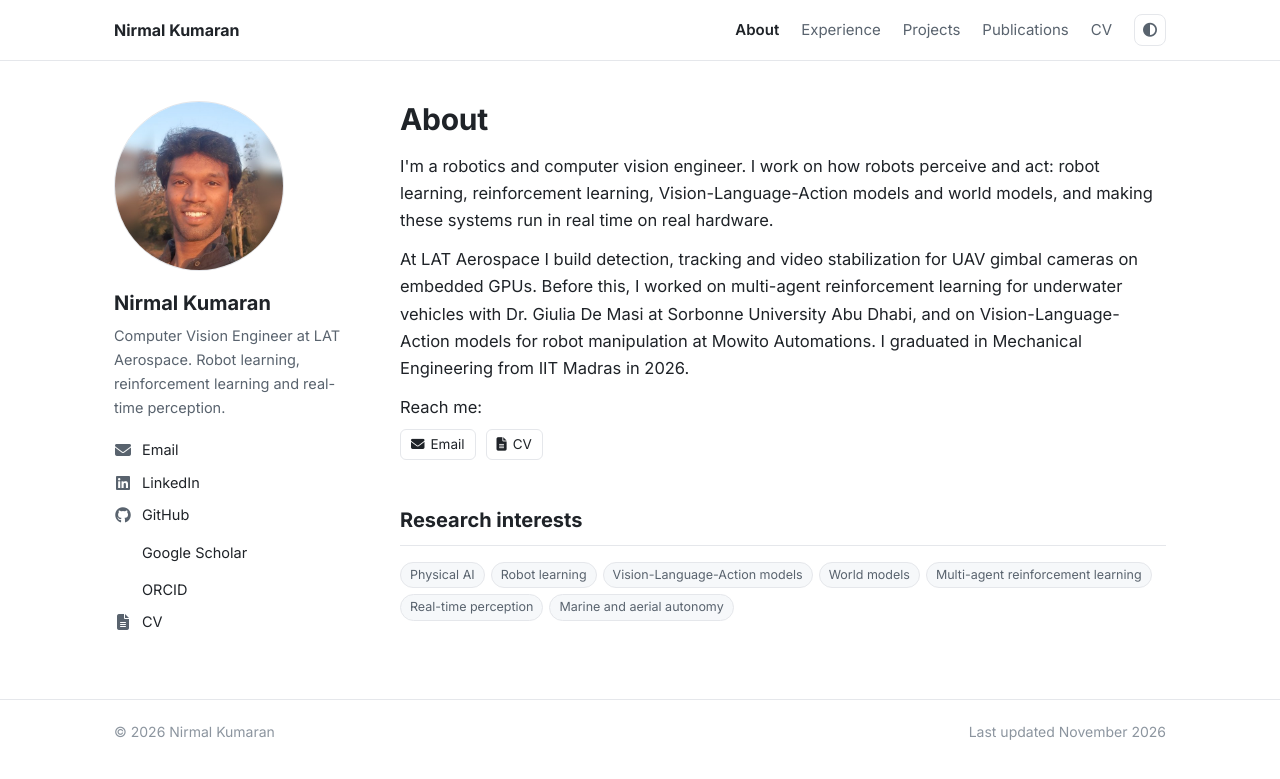
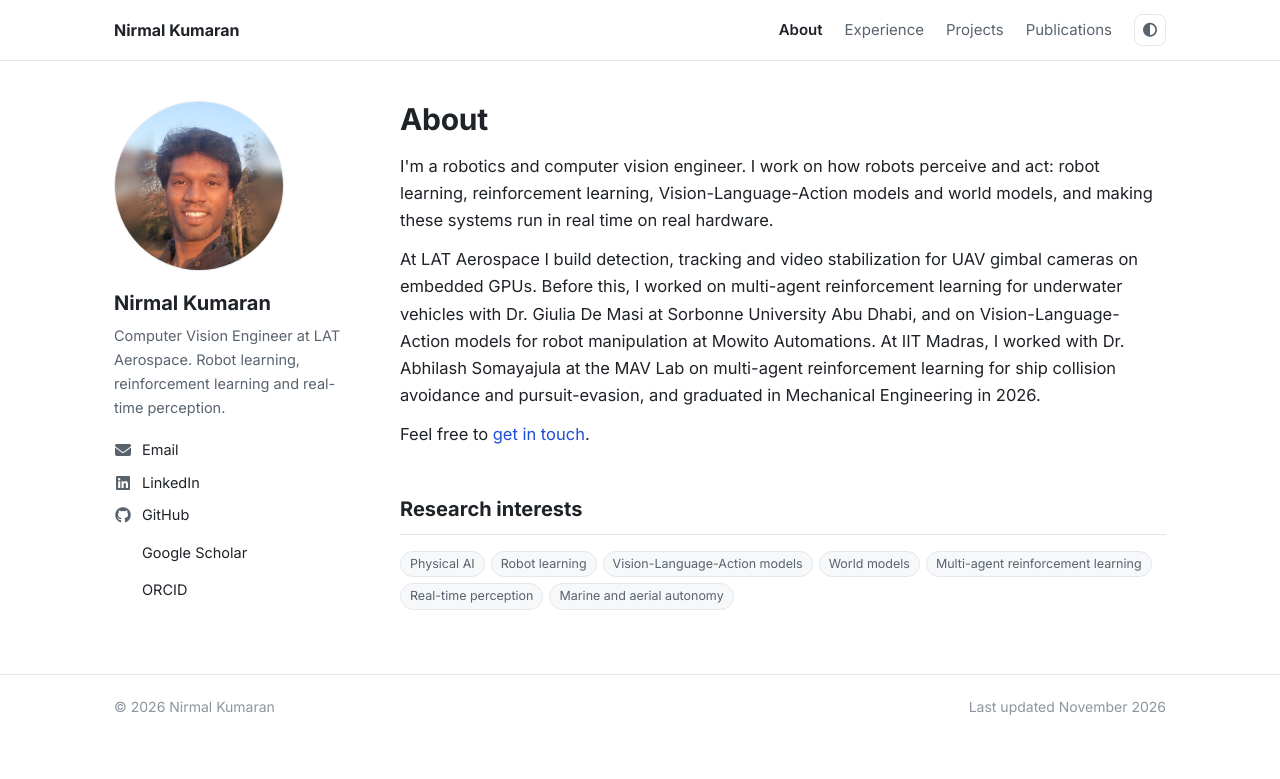
Before and after one commit to nirmal-kumaran/nirmal-kumaran.github.io, a Jekyll site: the page built from index.html, in a window 1280 px wide. Shown: the top 779 px of the page. Built offline with Jekyll 4.4.1, drawn with Linux system fonts in a browser that asks for light colours; a style sheet for code colours, icons or effects is not loaded.

Commit message:
Remove the CV link everywhere; About mentions MAV Lab with Dr. Abhilash Somayajula
Co-Authored-By: Claude Opus 5.5 <noreply@anthropic.com>

```diff
--- a/_layouts/default.html
+++ b/_layouts/default.html
@@ -29,7 +29,6 @@
       <a href="{{ '/experience/' | relative_url }}" {% if page.url == '/experience/' %}aria-current="page"{% endif %}>Experience</a>
       <a href="{{ '/projects/' | relative_url }}" {% if page.url == '/projects/' %}aria-current="page"{% endif %}>Projects</a>
       <a href="{{ '/publications/' | relative_url }}" {% if page.url == '/publications/' %}aria-current="page"{% endif %}>Publications</a>
-      <a href="{{ '/cv.pdf' | relative_url }}">CV</a>
       <button id="theme" type="button" aria-label="Switch light or dark theme"><i class="fa-solid fa-circle-half-stroke" aria-hidden="true"></i></button>
     </nav>
   </div>
@@ -48,7 +47,6 @@
       <li><a href="{{ site.github }}"><i class="fa-brands fa-github" aria-hidden="true"></i>GitHub</a></li>
       {% if site.scholar != "" %}<li><a href="{{ site.scholar }}"><i class="ai ai-google-scholar" aria-hidden="true"></i>Google Scholar</a></li>{% endif %}
       {% if site.orcid != "" %}<li><a href="{{ site.orcid }}"><i class="ai ai-orcid" aria-hidden="true"></i>ORCID</a></li>{% endif %}
-      <li><a href="{{ '/cv.pdf' | relative_url }}"><i class="fa-solid fa-file-lines" aria-hidden="true"></i>CV</a></li>
     </ul>
   </aside>
 
--- a/index.html
+++ b/index.html
@@ -4,12 +4,8 @@ layout: default
 <section class="lede">
   <h1>About</h1>
   <p style="margin-top:14px">I'm a robotics and computer vision engineer. I work on how robots perceive and act: robot learning, reinforcement learning, Vision-Language-Action models and world models, and making these systems run in real time on real hardware.</p>
-  <p>At LAT Aerospace I build detection, tracking and video stabilization for UAV gimbal cameras on embedded GPUs. Before this, I worked on multi-agent reinforcement learning for underwater vehicles with Dr. Giulia De Masi at Sorbonne University Abu Dhabi, and on Vision-Language-Action models for robot manipulation at Mowito Automations. I graduated in Mechanical Engineering from IIT Madras in 2026.</p>
-  <p>Reach me:</p>
-  <div class="actions" style="display:flex;gap:10px;margin-top:8px">
-    <a class="btn" href="mailto:{{ site.email }}"><i class="fa-solid fa-envelope" aria-hidden="true"></i>Email</a>
-    <a class="btn" href="{{ '/cv.pdf' | relative_url }}"><i class="fa-solid fa-file-lines" aria-hidden="true"></i>CV</a>
-  </div>
+  <p>At LAT Aerospace I build detection, tracking and video stabilization for UAV gimbal cameras on embedded GPUs. Before this, I worked on multi-agent reinforcement learning for underwater vehicles with Dr. Giulia De Masi at Sorbonne University Abu Dhabi, and on Vision-Language-Action models for robot manipulation at Mowito Automations. At IIT Madras, I worked with Dr. Abhilash Somayajula at the MAV Lab on multi-agent reinforcement learning for ship collision avoidance and pursuit-evasion, and graduated in Mechanical Engineering in 2026.</p>
+  <p>Feel free to <a href="mailto:{{ site.email }}">get in touch</a>.</p>
 </section>
 
 <section>
```
Also changed, not shown: 1 other file.
